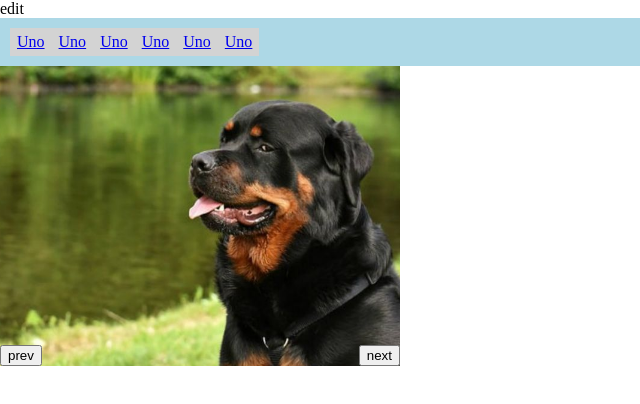
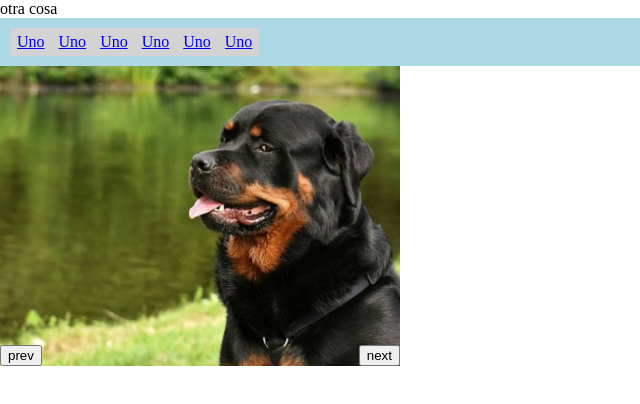
Before and after one commit to sebasgavi/201-web-js-events-examples, a plain HTML site: page index.html in a window 1280 px wide. Shown: the full height of the page, 0-640 px from the left. Drawn offline with Linux system fonts and the light colour scheme.

Commit message:
otra cosa

```diff
--- a/index.html
+++ b/index.html
@@ -10,7 +10,7 @@
 <body>
 
 
-    edit
+    otra cosa
 
     <header>
         <button class="hamburguerbtn">
```
